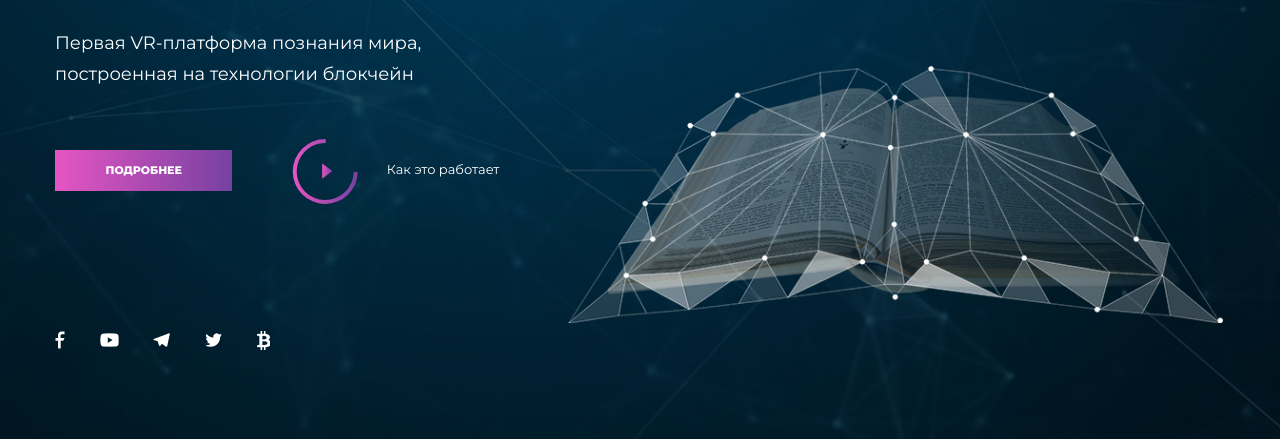
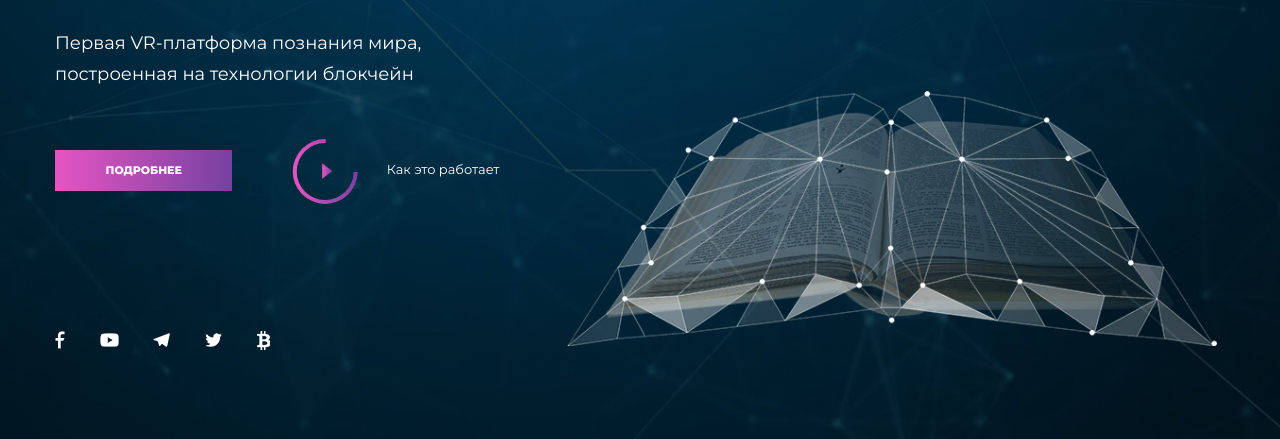
Before and after one commit to iea79/altair_vr, a plain HTML site: page index.html in a window 1280 px wide. Shown: the part 361-800 px from the top of the page. Drawn offline with Linux system fonts and the light colour scheme.

Commit message:
подправил первый экран

```diff
--- a/index.html
+++ b/index.html
@@ -7,7 +7,7 @@
 	<meta name="description" content="" />
 	<meta name="viewport" content="width=device-width, initial-scale=1.0" />
 
-	<link href="css/style.css" rel="stylesheet" type="text/css" />
+	<link href="css/style.css?0.1" rel="stylesheet" type="text/css" />
 
 	<script type="text/javascript" src="js/jquery.js"></script>
 	<script type="text/javascript" src="js/jquery.matchHeight.js"></script>
--- a/scss/style.scss
+++ b/scss/style.scss
@@ -277,7 +277,7 @@
 	margin-top: -1px;
 	@extend %clear_a;
 	&_left {
-		float: left;
+		display: inline-block;
 		color: #ffffff;
 		width: 41%;
 	}
@@ -331,17 +331,11 @@
 	&_right {
 		padding-left: 29px;
 		overflow: hidden;
-		&:before {
-			content: '';
-			height: 448px;
-			display: inline-block;
-			vertical-align: baseline;
-			width: 1px;
-		}
+		display: inline-block;
+		width: 58%;
+		vertical-align: bottom;
 		img {
 			display: inline-block;
-			max-width: 99%;
-			vertical-align: baseline;
 		}
 	}
 	.btn {
```
Also changed, not shown: css/style.css, 1 other file.
